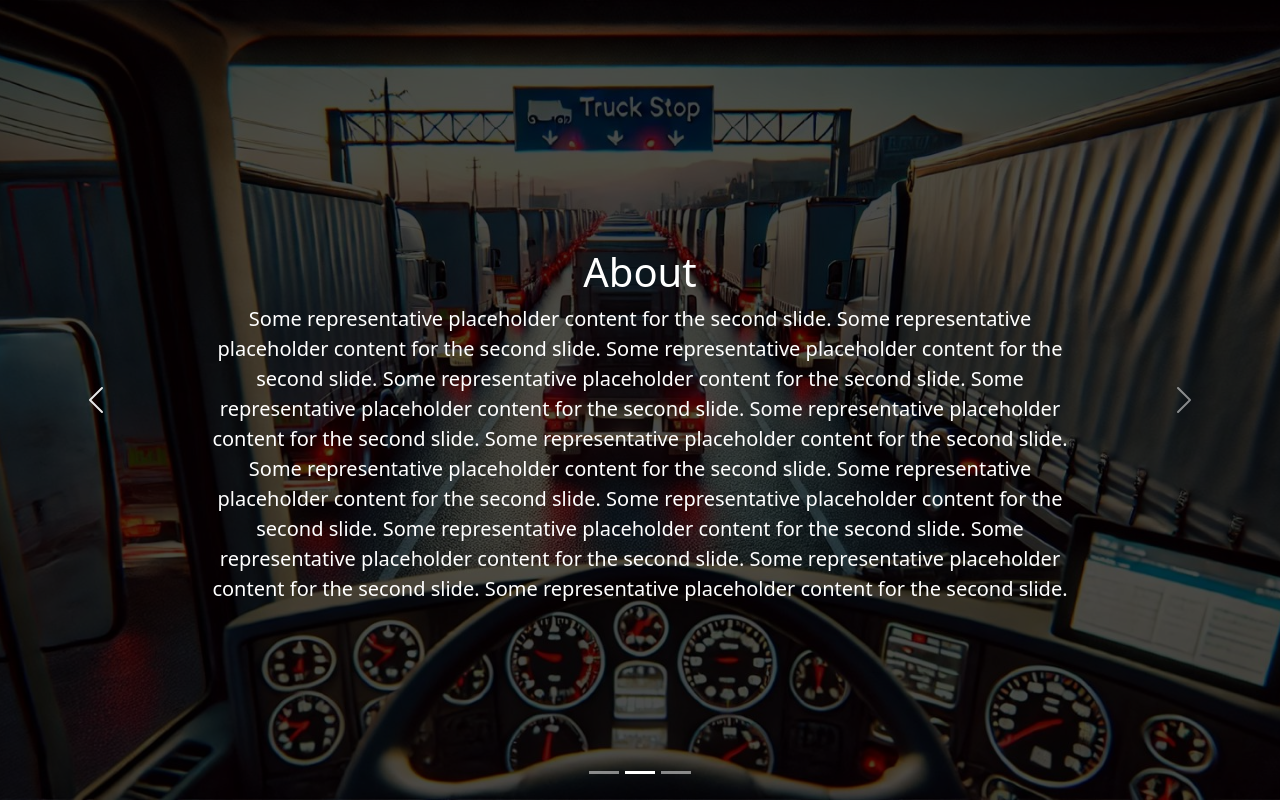
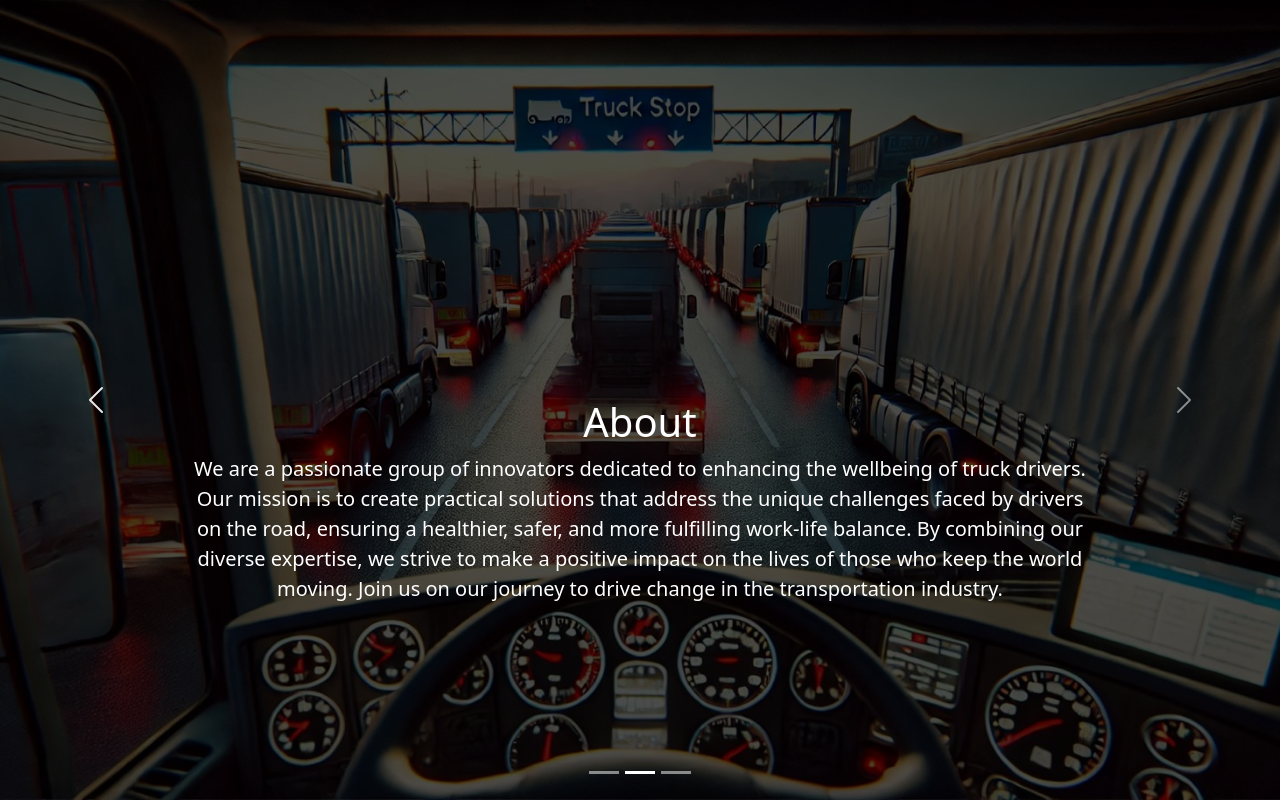
Before and after one commit to aathiraks/trackly, a plain HTML site: page index.html in a window 1280 px wide. Both pictures are taken after a click on the button 640 px from the left and 772 px from the top of the page. Drawn offline with nearby package versions, Linux system fonts and the light colour scheme.

Commit message:
Update index.html

```diff
--- a/index.html
+++ b/index.html
@@ -100,19 +100,7 @@
             <div class="carousel-item" id="about" style="background-image: url('cover.jpg');">
                 <div class="carousel-caption d-block">
                     <h1>About</h1>
-                    <p>Some representative placeholder content for the second slide. Some representative placeholder content for the second slide. Some representative placeholder content for the second slide.
-					Some representative placeholder content for the second slide.
-					Some representative placeholder content for the second slide.
-					Some representative placeholder content for the second slide.
-					Some representative placeholder content for the second slide.
-					Some representative placeholder content for the second slide.
-					Some representative placeholder content for the second slide.
-					Some representative placeholder content for the second slide.
-					Some representative placeholder content for the second slide.
-					Some representative placeholder content for the second slide.
-					Some representative placeholder content for the second slide.
-					Some representative placeholder content for the second slide.
-
+                    <p>We are a passionate group of innovators dedicated to enhancing the wellbeing of truck drivers. Our mission is to create practical solutions that address the unique challenges faced by drivers on the road, ensuring a healthier, safer, and more fulfilling work-life balance. By combining our diverse expertise, we strive to make a positive impact on the lives of those who keep the world moving. Join us on our journey to drive change in the transportation industry.
 					</p>
                 </div>
             </div>
```
